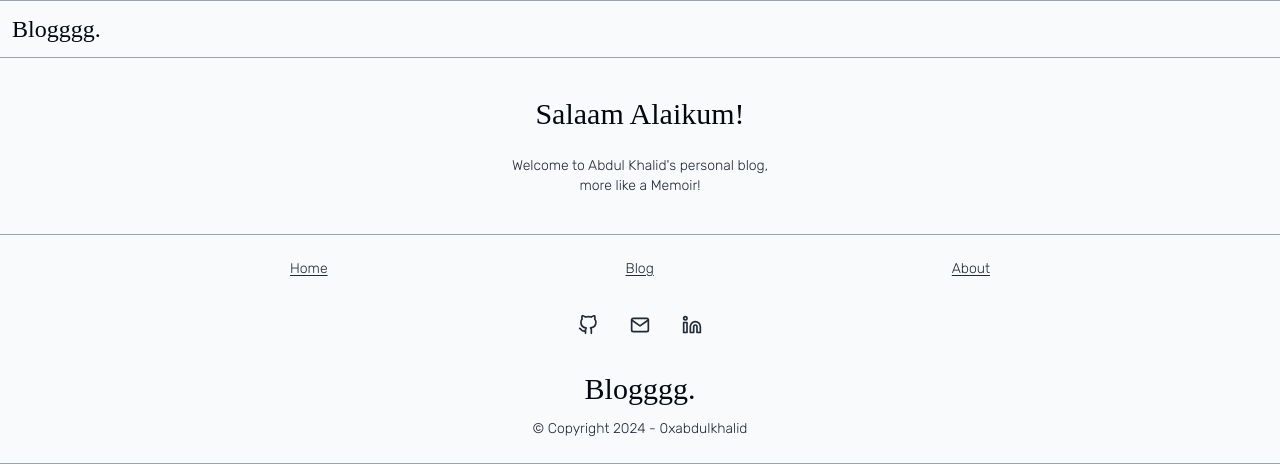
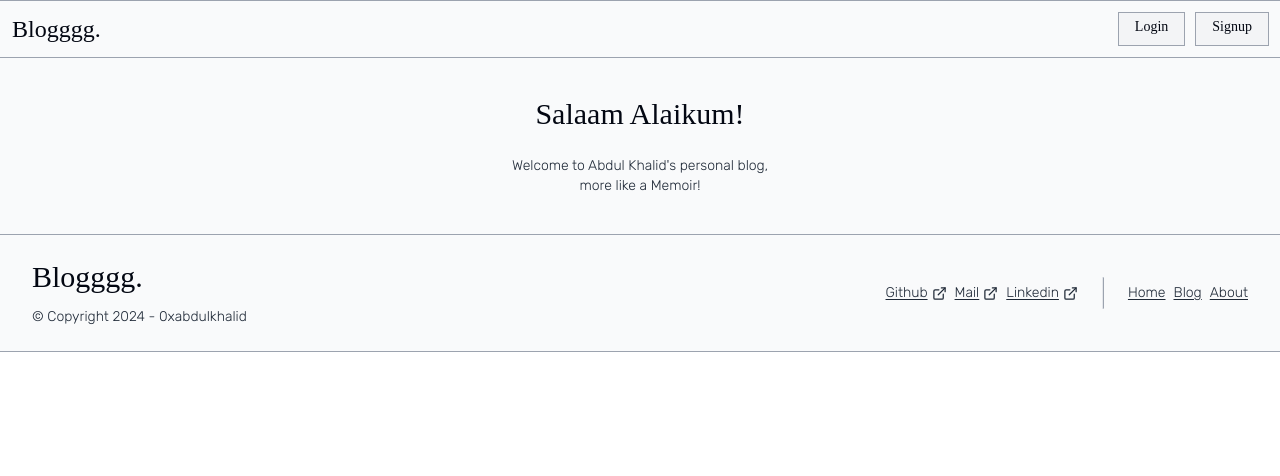
Before and after one commit to 0xabdulkhaliq/blogggg, a React (Vite) app: page / in a window 1280 px wide. Shown: the top 476 px of the page. Built offline with nearby package versions, Linux system fonts and the light colour scheme; a web font is replaced by a local one.

Commit message:
refactor: isolate footer on layout base

```diff
--- a/package.json
+++ b/package.json
@@ -15,8 +15,6 @@
     "react-feather": "^2.0.10"
   },
   "devDependencies": {
-    "@types/react": "^18.2.66",
-    "@types/react-dom": "^18.2.22",
     "@vitejs/plugin-react": "^4.2.1",
     "autoprefixer": "^10.4.19",
     "eslint": "^8.57.0",
--- a/src/App.jsx
+++ /dev/null
@@ -1,5 +0,0 @@
-function App() {
-  return <div>Hello World!</div>;
-}
-
-export default App;
--- /dev/null
+++ b/src/components/Footer.jsx
@@ -0,0 +1,27 @@
+import SocialLinks from "./SocialLinks";
+
+export default function Footer() {
+  return (
+    <footer className="border-y border-y-gray-400 py-6 w-full md:flex flex-col gap-6 md:flex-row-reverse md:justify-between md:px-8">
+      <div className="md:flex md:flex-row-reverse items-center gap-6">
+        <div className="hidden md:flex gap-2 justify-evenly align-center">
+          <a href="#" className="underline underline-offset-2">
+            Home
+          </a>
+          <a href="#" className="underline underline-offset-2">
+            Blog
+          </a>
+          <a href="#" className="underline underline-offset-2">
+            About
+          </a>
+        </div>
+        <div className="hidden md:block border border-r-gray-400 h-8"></div>
+        <SocialLinks />
+      </div>
+      <div className="flex justify-center items-center flex-col gap-3 md:items-start">
+        <p className="heading text-3xl">Blogggg.</p>
+        <p>&copy; Copyright 2024 - 0xabdulkhalid</p>
+      </div>
+    </footer>
+  );
+}
--- /dev/null
+++ b/src/components/SocialLinks.jsx
@@ -0,0 +1,23 @@
+import { ExternalLink } from "react-feather";
+
+function Link({ link, label }) {
+  return (
+    <a
+      href={link}
+      className="underline underline-offset-2 flex items-center gap-1"
+    >
+      {label}
+      <ExternalLink size={15} />
+    </a>
+  );
+}
+
+export default function SocialLinks() {
+  return (
+    <div className="flex gap-2 justify-evenly align-center mb-7 md:my-3">
+      <Link link={""} label={"Github"} />
+      <Link link={""} label={"Mail"} />
+      <Link link={""} label={"Linkedin"} />
+    </div>
+  );
+}
--- a/src/layout/Layout.jsx
+++ b/src/layout/Layout.jsx
@@ -1,43 +1,13 @@
 import Home from "../pages/Home";
-import { GitHub, Mail, Linkedin } from "react-feather";
+import Header from "../components/Header";
+import Footer from "../components/Footer";
 
 export default function Layout() {
   return (
     <div className="bg-gray-50 text-gray-800 text-sm">
-      <header className="sticky top-0 z-10 w-full border-y border-y-gray-400 p-3 bg-gray-50">
-        <p className="heading text-2xl">Blogggg.</p>
-      </header>
+      <Header />
       <Home />
-      <footer className="border-y border-y-gray-400 py-6 w-full flex flex-col gap-6">
-        <div className="flex flex-col gap-6">
-          <div className="flex gap-2 justify-evenly align-center">
-            <a href="#" className="underline underline-offset-2">
-              Home
-            </a>
-            <a href="#" className="underline underline-offset-2">
-              Blog
-            </a>
-            <a href="#" className="underline underline-offset-2">
-              About
-            </a>
-          </div>
-          <div className="flex gap-8 justify-center align-center py-3">
-            <a href="#" aria-label="Github">
-              <GitHub size={20} />
-            </a>
-            <a href="#" aria-label="Mail">
-              <Mail size={20} />
-            </a>
-            <a href="#" aria-label="Linkedin">
-              <Linkedin size={20} />
-            </a>
-          </div>
-        </div>
-        <div className="flex justify-center items-center flex-col gap-3">
-          <p className="heading text-3xl">Blogggg.</p>
-          <p>&copy; Copyright 2024 - 0xabdulkhalid</p>
-        </div>
-      </footer>
+      <Footer />
     </div>
   );
 }
```
